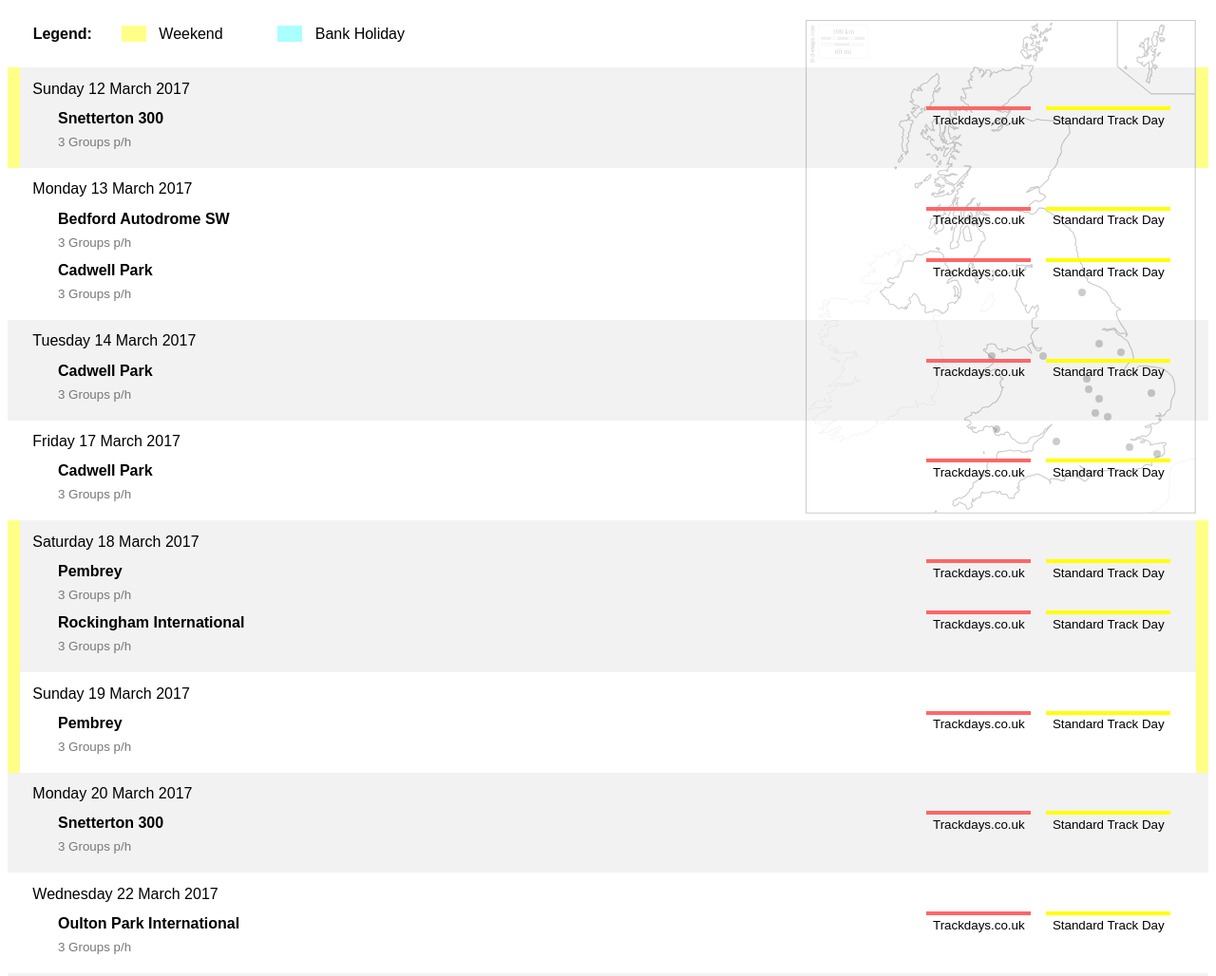
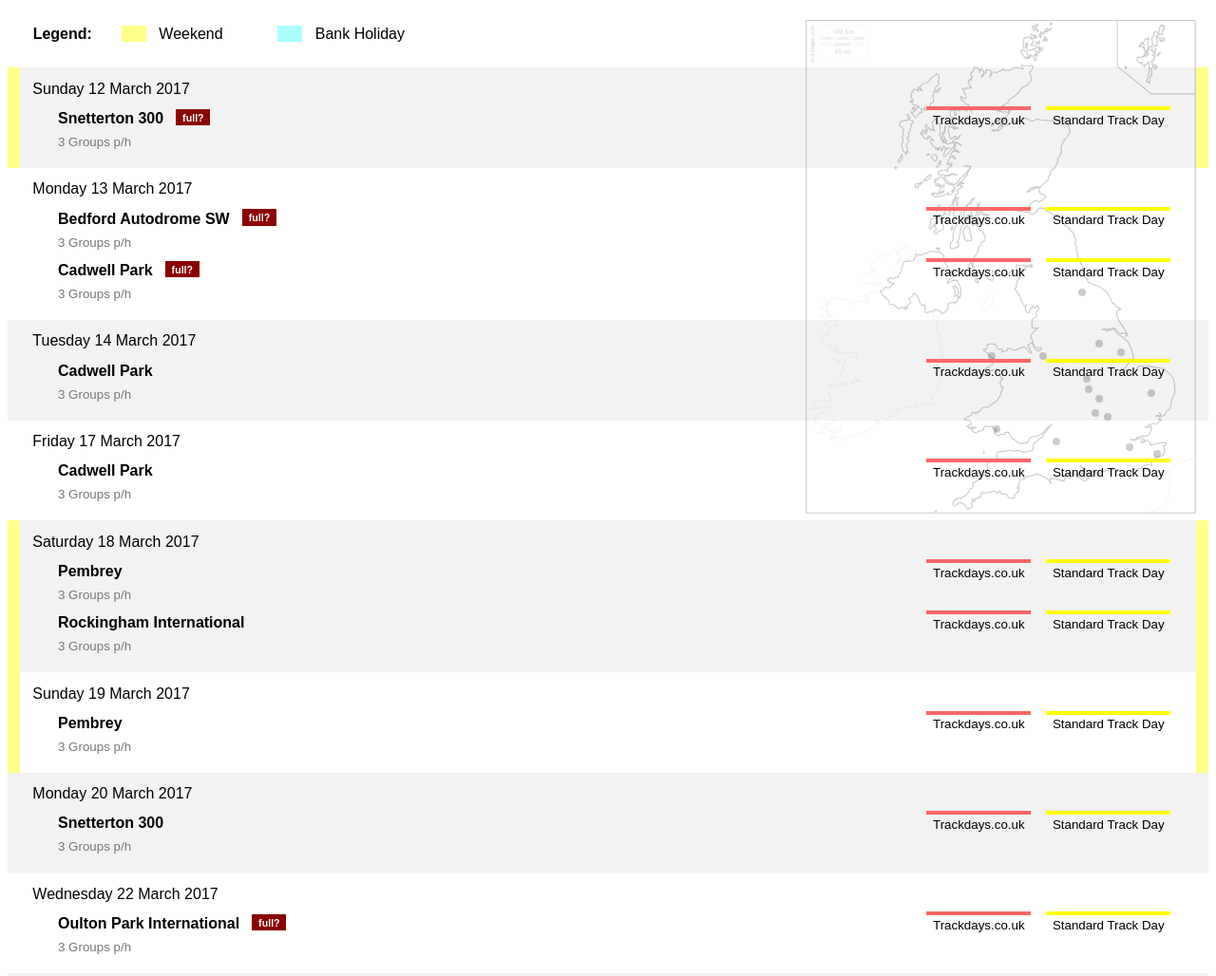
Before and after one commit to edf825/trackdays, a plain HTML site: page docs/index.html in a window 1280 px wide. Shown: the top 1028 px of the page at 95% size. Drawn offline with Linux system fonts and the light colour scheme.

Commit message:
Add 'full' indicator if URL missing

```diff
--- a/docs/index.html
+++ b/docs/index.html
@@ -55,6 +55,16 @@
              font-weight: bold;
              text-decoration: none;
              color: initial;
+         }
+
+         .full {
+             position: relative;
+             top: -2pt;
+             font-size: 8pt;
+             background-color: darkred;
+             color: white;
+             padding: 2pt 5pt 2pt 5pt;
+             margin: 0 10pt;
          }
 
          .company, .kind {
@@ -232,7 +242,10 @@
                  if (event.url) {
                      trackElem.href = event.url;
                  } else {
-                     // TODO handle full
+                     let fullElem = document.createElement("span");
+                     fullElem.innerHTML = "full?"
+                     fullElem.classList.add("full");
+                     trackElem.appendChild(fullElem);
                  }
                  headElem.appendChild(trackElem);
 
```
